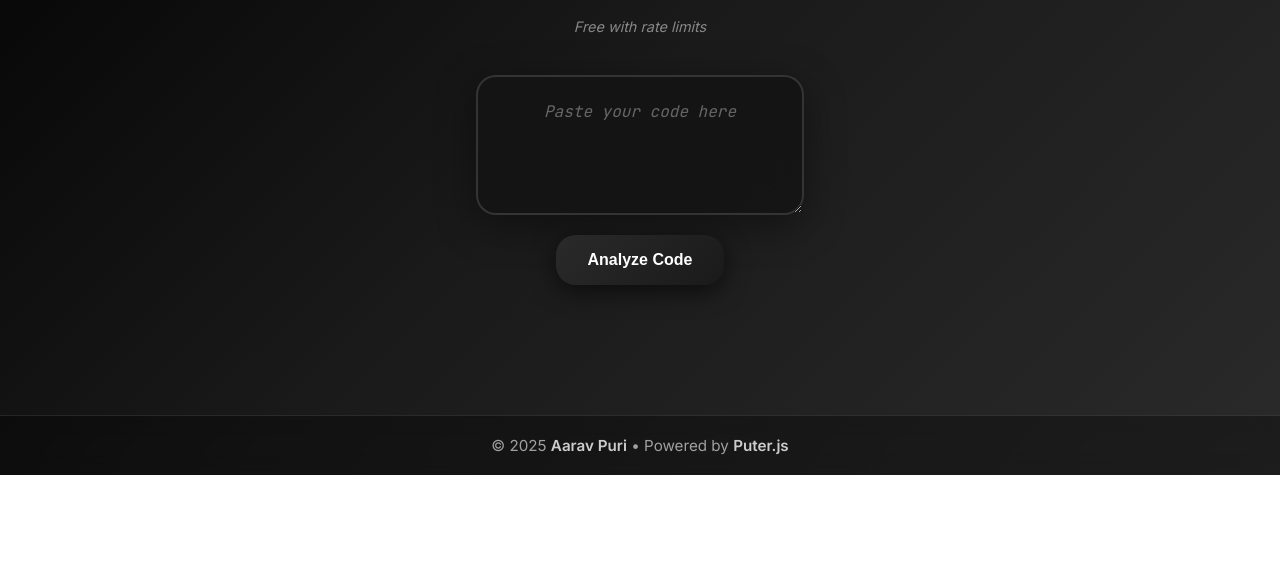
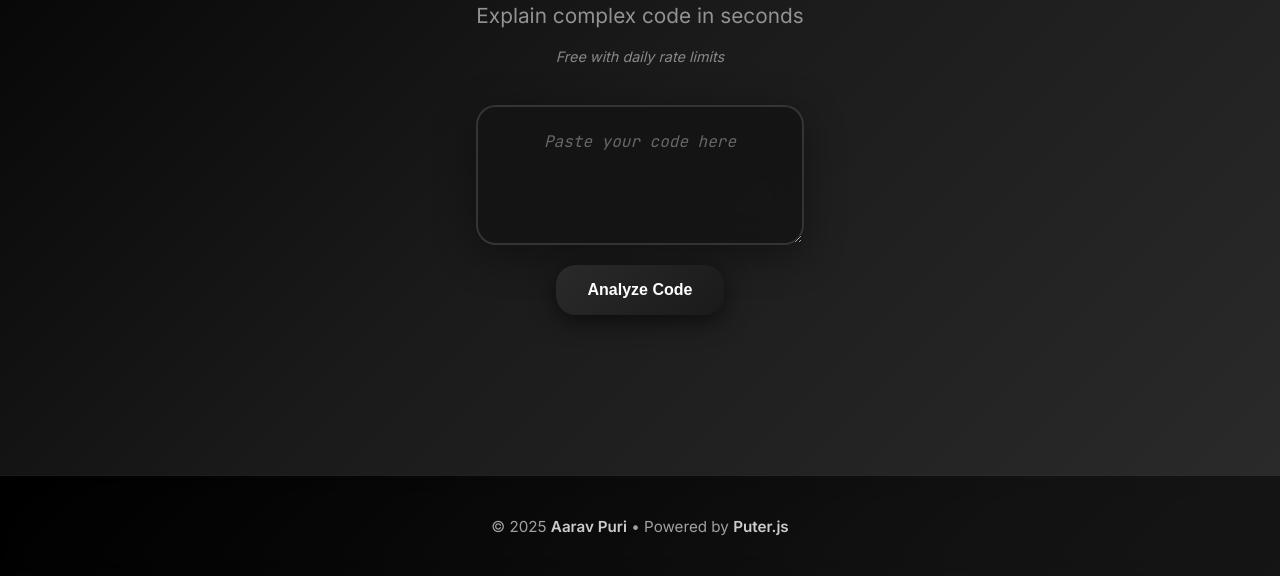
Before and after one commit to puria1234/Parsoar, a plain HTML site: page index.html in a window 1280 px wide. Shown: the part 325-901 px from the top of the page. Before the commit the page ends 800 px from the top, so only its background shows below. Drawn offline with Linux system fonts and the light colour scheme.

Commit message:
Refactor HTML and CSS for improved layout; enhance mobile responsiveness and clarify footer note on rate limits

```diff
--- a/index.html
+++ b/index.html
@@ -13,14 +13,9 @@
 
   <script src="https://js.puter.com/v2/"></script>
   <style>
-    html, body {
-      height: 100%;
+    body {
       margin: 0;
       padding: 0;
-      width: 100%;
-    }
-
-    body {
       font-family: 'Inter', -apple-system, BlinkMacSystemFont, 'Segoe UI', sans-serif;
       background: linear-gradient(135deg, #000000 0%, #1a1a1a 50%, #2a2a2a 100%);
       background-attachment: fixed;
@@ -29,23 +24,28 @@
       color: #e8e8e8;
       display: flex;
       flex-direction: column;
-      /* Modern viewport height with fallbacks */
-      height: -webkit-fill-available; /* iOS Safari fallback */
-      height: 100dvh; /* Modern browsers */
-      min-height: 100vh; /* Fallback for older browsers */
+      min-height: 100vh;
+      width: 100%;
       overflow-x: hidden;
+    }
+
+    html {
+      margin: 0;
+      padding: 0;
+      width: 100%;
+      height: 100%;
     }
 
     .hero-section {
       text-align: center;
       padding: 60px 20px;
+      min-height: 80vh;
       display: flex;
       flex-direction: column;
       justify-content: center;
       align-items: center;
       max-width: 1200px;
       margin: 0 auto;
-      flex: 1; /* Take up available space, pushing footer to bottom */
     }
 
     .logo {
@@ -372,7 +372,9 @@
         font-size: 0.8rem;
       }
 
-
+      body {
+        min-height: 100svh; /* Use small viewport height for better mobile fit */
+      }
     }
 
   </style>
@@ -382,7 +384,7 @@
     <img src="parsoar.png" alt="Parsoar Logo" class="logo">
     <h1>Parsoar</h1>
     <p class="subheader">Explain complex code in seconds</p>
-    <p style="color: #888; font-size: 0.9rem; margin: -30px 0 40px 0; font-style: italic;">Free with rate limits</p>
+    <p style="color: #888; font-size: 0.9rem; margin: -30px 0 40px 0; font-style: italic;">Free with daily rate limits</p>
 
     <div class="input-section">
       <textarea id="codeInput" placeholder="Paste your code here"></textarea>
```
